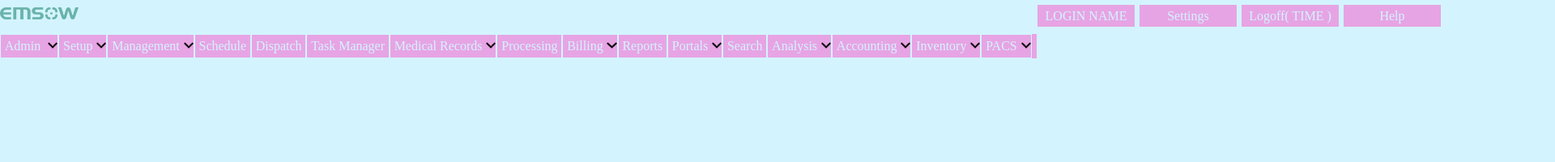
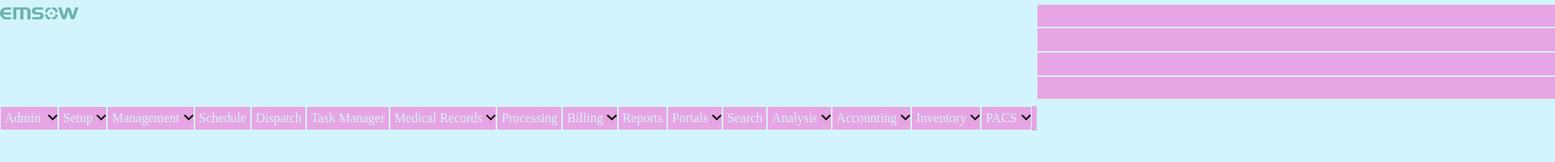
Before and after one commit to kal-devan/emsoow, a plain HTML site: page index.html in a window 1280 px wide. Shown: the top 200 px of the page at 81% size, 1920 px wide, since content can reach past the window. Drawn offline with Linux system fonts and the light colour scheme.

Commit message:
Update styles.css

```diff
--- a/styles.css
+++ b/styles.css
@@ -9,7 +9,7 @@
   position: relative;
   background-color: #e7a4e4;
   color: #d3f4ff;
-  width: 7.5rem;
+  width: 750%;
   text-align: center;
 }
 
```
